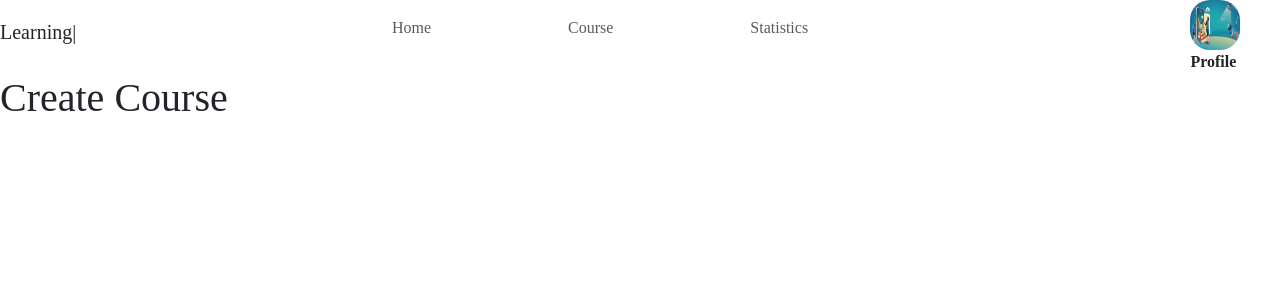
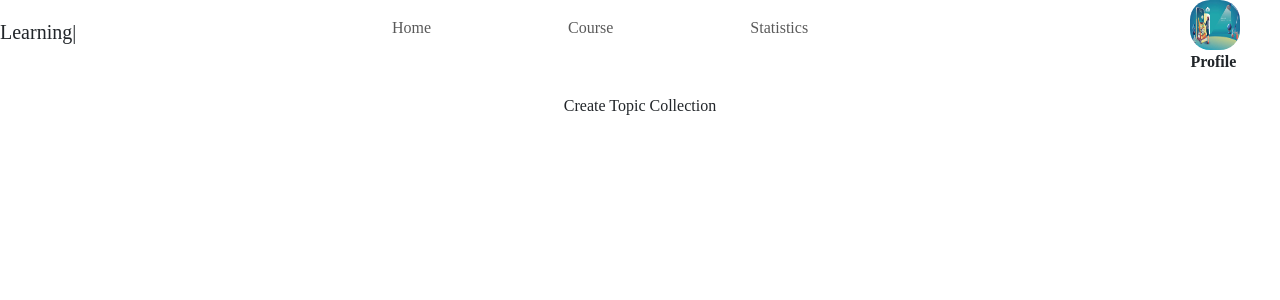
Before and after one commit to Red-stevo/E-LearningHub, a React (Vite) app in the folder student-learning-assistant/: page /student-assistant/learn/add/course in a window 1280 px wide. Shown: the top 300 px of the page. Built offline with nearby package versions, Linux system fonts and the light colour scheme; sample sign-in values are in the browser's storage.

Commit message:
Commit message >>>>> working the crrate course page <<<<<

```diff
--- a/student-learning-assistant/src/AppPages/RoutedPages/CreateCourse.jsx
+++ b/student-learning-assistant/src/AppPages/RoutedPages/CreateCourse.jsx
@@ -1,3 +1,9 @@
+import {Form, FormLabel} from "react-bootstrap";
+import './../Styles/CreateCourse.css'
 export const CreateCourse = () => {
-    return(<h1>Create Course</h1>)
+    return(<div>
+        <Form>
+            <FormLabel className={"form-title"}>Create Topic Collection</FormLabel>
+        </Form>
+    </div>)
 }
--- /dev/null
+++ b/student-learning-assistant/src/AppPages/Styles/CreateCourse.css
@@ -0,0 +1,5 @@
+.form-title {
+    display: flex;
+    justify-content: center;
+    margin-top: 20px;
+}
```
